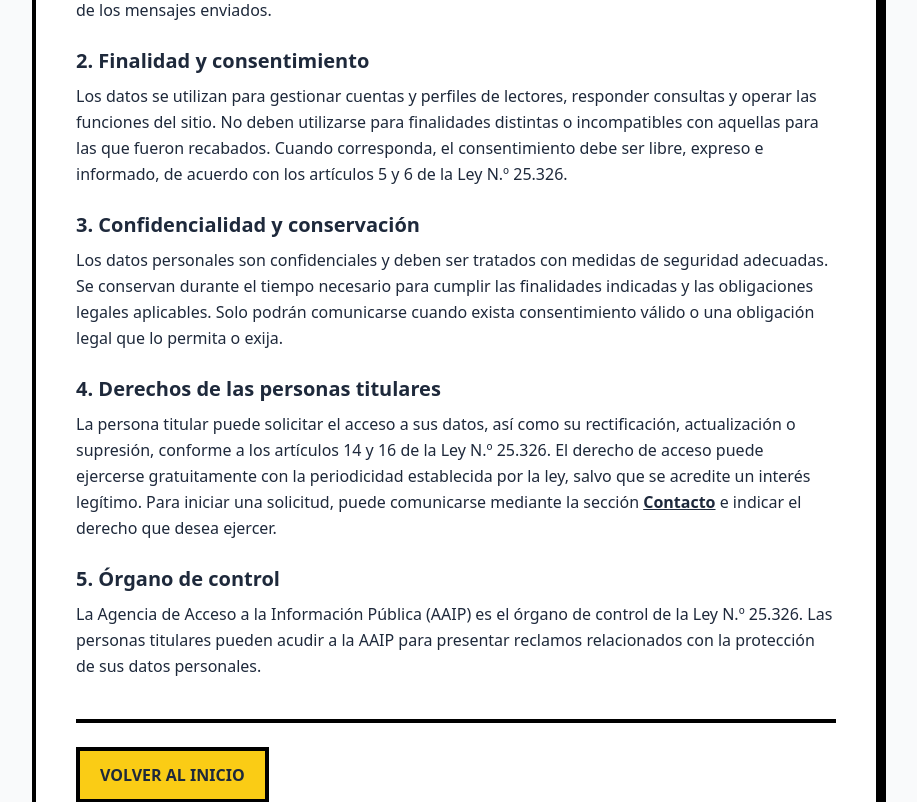
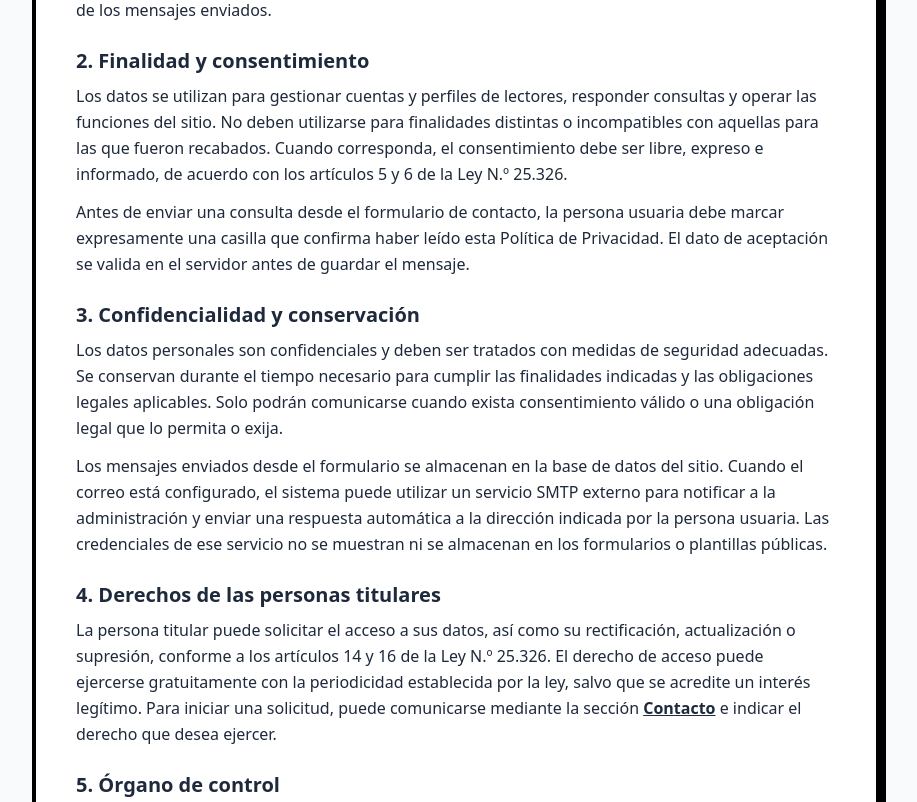
Before and after one commit to uzydiaz1-lgtm/comics-vault06, a Django app: page /politica-privacidad/ in a window 1280 px wide. Shown: the part 461-1263 px from the top of the page, without its empty margins (184-1101 px from the left). Run offline with Django 5.2, Linux system fonts and the light colour scheme; some libraries are stand-ins or nearby versions.

Commit message:
Agregadas nuevas funcionalidades y vistas

```diff
--- a/comics/forms.py
+++ b/comics/forms.py
@@ -7,6 +7,17 @@ FORM_CONTROL_CLASS = 'w-full max-w-full border-4 border-black p-3 font-bold'
 
 
 class ContactoForm(forms.ModelForm):
+    acepta_privacidad = forms.BooleanField(
+        required=True,
+        label='He leído y acepto la Política de Privacidad',
+        error_messages={
+            'required': 'Debés aceptar la Política de Privacidad para enviar el mensaje.',
+        },
+        widget=forms.CheckboxInput(attrs={
+            'class': 'h-5 w-5 border-4 border-black',
+        }),
+    )
+
     class Meta:
         model = MensajeContacto
         fields = ['nombre', 'email', 'mensaje']
--- a/comics/models.py
+++ b/comics/models.py
@@ -1,6 +1,5 @@
 from django.db import models
 from django.contrib.auth.models import User
-from django.utils import timezone
 
 class CategoriaArea(models.Model):
     nombre = models.CharField(max_length=100)  # Ej: Cómic, Manga, Underground
@@ -42,7 +41,7 @@ class MensajeContacto(models.Model):
     nombre = models.CharField(max_length=100)
     email = models.EmailField()
     mensaje = models.TextField()
-    fecha_envio = models.DateTimeField(default=timezone.now)
+    fecha_envio = models.DateTimeField(auto_now_add=True)
 
     def __str__(self):
         return f'Mensaje de {self.nombre} - {self.email}'
--- a/comics/templates/comics/inicio.html
+++ b/comics/templates/comics/inicio.html
@@ -136,12 +136,12 @@
 <section class="mx-auto mt-8 max-w-screen-2xl px-8 pb-8 md:px-12 md:pb-12">
     <div class="rounded-xl border border-slate-200 bg-white p-6">
         <h3 class="mb-4 text-xl font-bold text-slate-900">
-            Nuestra Ubicación: CFL N° 406 - Morón
+            Librerías de cómics en Morón, Buenos Aires
         </h3>
         <div class="relative w-full overflow-hidden rounded-lg" style="aspect-ratio: 16 / 9;">
             <iframe
-                src="https://www.google.com/maps/embed?pb=!1m18!1m12!1m3!1d3282.018714578444!2d-58.622656799999994!3d-34.6542303!2m3!1f0!2f0!3f0!3m2!1i1024!2i768!4f13.1!3m3!1m2!1s0x95bcc77b5bc789f3%3A0x6d0b25505378c20b!2sCentro%20de%20formaci%C3%B3n%20laboral%20406!5e0!3m2!1ses-419!2sar!4v1792774276005!5m2!1ses-419!2sar"
-                title="Ubicación del Centro de Formación Laboral 406 en Morón"
+                src="https://www.google.com/maps?q=librer%C3%ADas+de+c%C3%B3mics+Mor%C3%B3n+Buenos+Aires&output=embed"
+                title="Mapa de búsqueda de librerías de cómics en Morón, Buenos Aires"
                 class="absolute inset-0 h-full w-full border-0"
                 allowfullscreen
                 loading="lazy"
--- a/comics/views.py
+++ b/comics/views.py
@@ -60,6 +60,8 @@ def contacto(request):
                 'asunto': asunto,
             }
 
+            email_admin_enviado = False
+            respuesta_enviada = False
             try:
                 email_admin = EmailMessage(
                     subject=f'Nuevo mensaje de contacto de {contacto_obj.nombre}',
@@ -69,7 +71,7 @@ def contacto(request):
                     reply_to=[contacto_obj.email],
                 )
                 email_admin.content_subtype = 'html'
-                admin_enviado = email_admin.send()
+                email_admin_enviado = email_admin.send(fail_silently=True) > 0
                 respuesta_enviada = send_mail(
                     subject='Hemos recibido tu consulta - Comic Vault',
                     message=(
@@ -80,9 +82,8 @@ def contacto(request):
                     ),
                     from_email=settings.DEFAULT_FROM_EMAIL,
                     recipient_list=[contacto_obj.email],
-                )
-                if not admin_enviado or not respuesta_enviada:
-                    raise smtplib.SMTPException('El servidor no confirmó el envío de ambos correos.')
+                    fail_silently=True,
+                ) > 0
             except (OSError, smtplib.SMTPException, ValueError):
                 logger.exception('No se pudieron enviar los correos del mensaje de contacto %s.', contacto_obj.pk)
                 messages.warning(
@@ -90,7 +91,23 @@ def contacto(request):
                     'Guardamos tu mensaje, pero no pudimos enviar la notificación por correo.',
                 )
             else:
-                messages.success(request, '¡Tu mensaje ha sido enviado con éxito!')
+                if email_admin_enviado and respuesta_enviada:
+                    messages.success(request, '¡Tu mensaje ha sido enviado con éxito!')
+                else:
+                    if not email_admin_enviado:
+                        logger.warning(
+                            'No se pudo enviar al administrador la notificación del mensaje %s.',
+                            contacto_obj.pk,
+                        )
+                    if not respuesta_enviada:
+                        logger.warning(
+                            'No se pudo enviar la respuesta automática del mensaje %s.',
+                            contacto_obj.pk,
+                        )
+                    messages.warning(
+                        request,
+                        'Guardamos tu mensaje, pero no pudimos confirmar todos los envíos por correo.',
+                    )
             return redirect('comics:gracias')
     else:
         form = ContactoForm()
--- /dev/null
+++ b/requirements.txt
@@ -0,0 +1,2 @@
+Django==6.1.1
+Pillow==12.3.0
--- a/templates/Autopartes/politica_privacidad.html
+++ b/templates/Autopartes/politica_privacidad.html
@@ -31,6 +31,11 @@
                 consentimiento debe ser libre, expreso e informado, de acuerdo con los artículos 5 y 6
                 de la Ley N.º 25.326.
             </p>
+            <p class="mt-3 leading-relaxed">
+                Antes de enviar una consulta desde el formulario de contacto, la persona usuaria debe
+                marcar expresamente una casilla que confirma haber leído esta Política de Privacidad.
+                El dato de aceptación se valida en el servidor antes de guardar el mensaje.
+            </p>
         </section>
 
         <section class="mb-6">
@@ -40,6 +45,13 @@
                 adecuadas. Se conservan durante el tiempo necesario para cumplir las finalidades
                 indicadas y las obligaciones legales aplicables. Solo podrán comunicarse cuando exista
                 consentimiento válido o una obligación legal que lo permita o exija.
+            </p>
+            <p class="mt-3 leading-relaxed">
+                Los mensajes enviados desde el formulario se almacenan en la base de datos del sitio.
+                Cuando el correo está configurado, el sistema puede utilizar un servicio SMTP externo
+                para notificar a la administración y enviar una respuesta automática a la dirección
+                indicada por la persona usuaria. Las credenciales de ese servicio no se muestran ni
+                se almacenan en los formularios o plantillas públicas.
             </p>
         </section>
 
--- a/templates/Autopartes/terminos_condiciones.html
+++ b/templates/Autopartes/terminos_condiciones.html
@@ -46,6 +46,12 @@
                 del catálogo no constituye por sí misma una oferta de venta ni confirma stock, precio
                 o condiciones de compra.
             </p>
+            <p class="mt-3 leading-relaxed">
+                La disponibilidad de productos, títulos, precios y cantidades de stock puede modificarse
+                sin aviso previo. La información publicada debe verificarse antes de concretar una compra
+                o acordar una reserva. Las publicaciones del sitio no sustituyen la confirmación directa
+                de disponibilidad por parte de la tienda.
+            </p>
         </section>
 
         <section class="mb-6">
```
Also changed, not shown: comic_store/settings.py (+4 -3 lines), comics/test_contact_views.py (+13 -0 lines), templates/Autopartes/contacto.html (+16 -2 lines), README.md, comics/migrations/0009_alter_mensajecontacto_fecha_envio.py (added).
